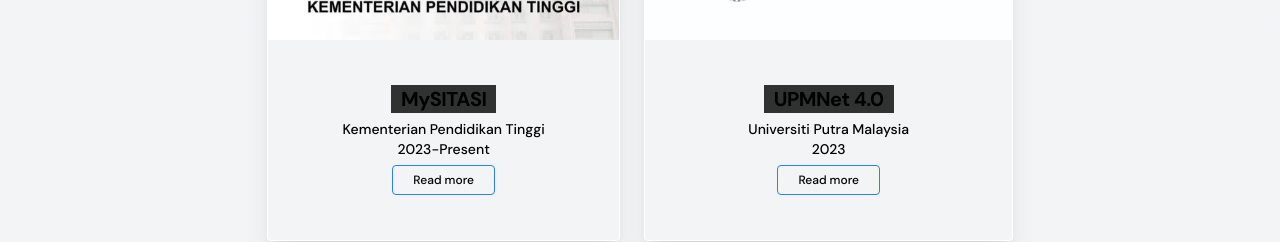
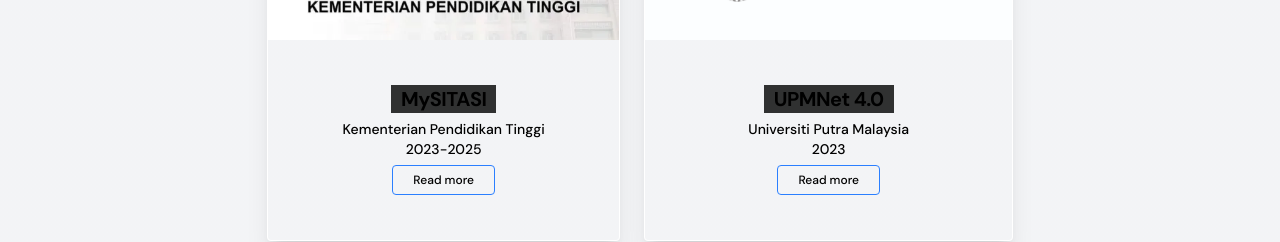
Before and after one commit to muhdnajb/portfolio, a Vue app: page / in a window 1280 px wide. Shown: the part 3020-3262 px from the top of the page. Built offline with nearby package versions, Linux system fonts and the light colour scheme; a web font is replaced by a local one.

Commit message:
Update Projects.vue

```diff
--- a/src/views/Projects.vue
+++ b/src/views/Projects.vue
@@ -8,7 +8,7 @@
     title: "MySITASI",
     institution: "Kementerian Pendidikan Tinggi",
     img: `/img/kpt.png`,
-    period: "2023-Present",
+    period: "2023-2025",
   },
   {
     id: 2,
```
